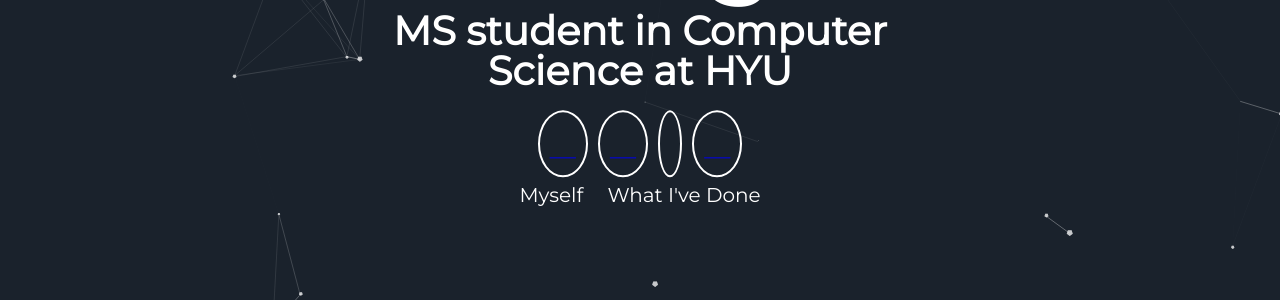
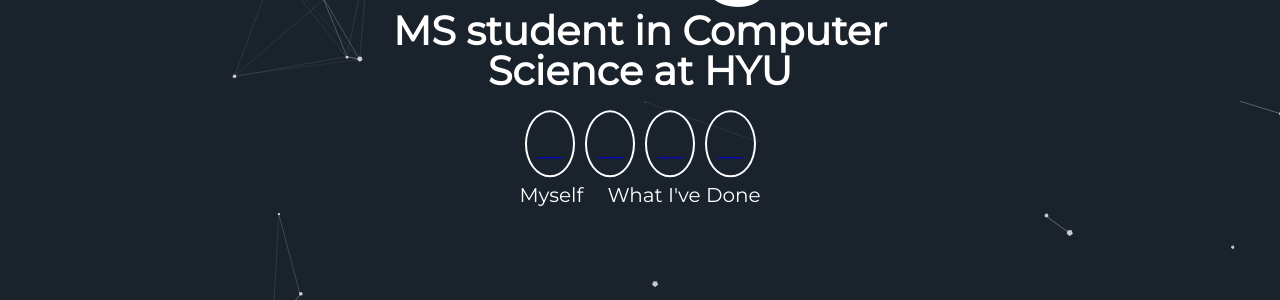
Before and after one commit to beomwookang/beomwookang.github.io, a Jekyll site: the page built from index.html, in a window 1280 px wide. Shown: the part 479-779 px from the top of the page. Built offline with Jekyll 4.4.1, drawn with Linux system fonts in a browser that asks for light colours.

Commit message:
Update header.html

```diff
--- a/_includes/header.html
+++ b/_includes/header.html
@@ -7,7 +7,7 @@
       <div class="header-icons">
         <a aria-label="Send email" href="mailto:beomwookang@gmail.com"><i class="icon fab fa-envelope"></i></a>
         <a aria-label="My Instagram" target="_blank" href="https://www.instagram.com/bam.moothe/"><i class="icon fab fa-instagram" aria-hidden="true"></i></a>
-        <a aria-label="My LinkedIn" target="_blank" href="https://www.linkedin.com/in/beomwookang/"><i class="icon fab fa-linkedin-in" aria-hidden="true"></i></a>
+        <a aria-label="My LinkedIn" target="_blank" href="https://www.linkedin.com/in/beomwookang/"><i class="icon fab fa-linkedin" aria-hidden="true"></i></a>
         <a aria-label="My Github" target="_blank" href="https://github.com/beomwookang/"><i class="icon fab fa-github" aria-hidden="true"></i></a>
       </div>
       <div class="header-links">
```
